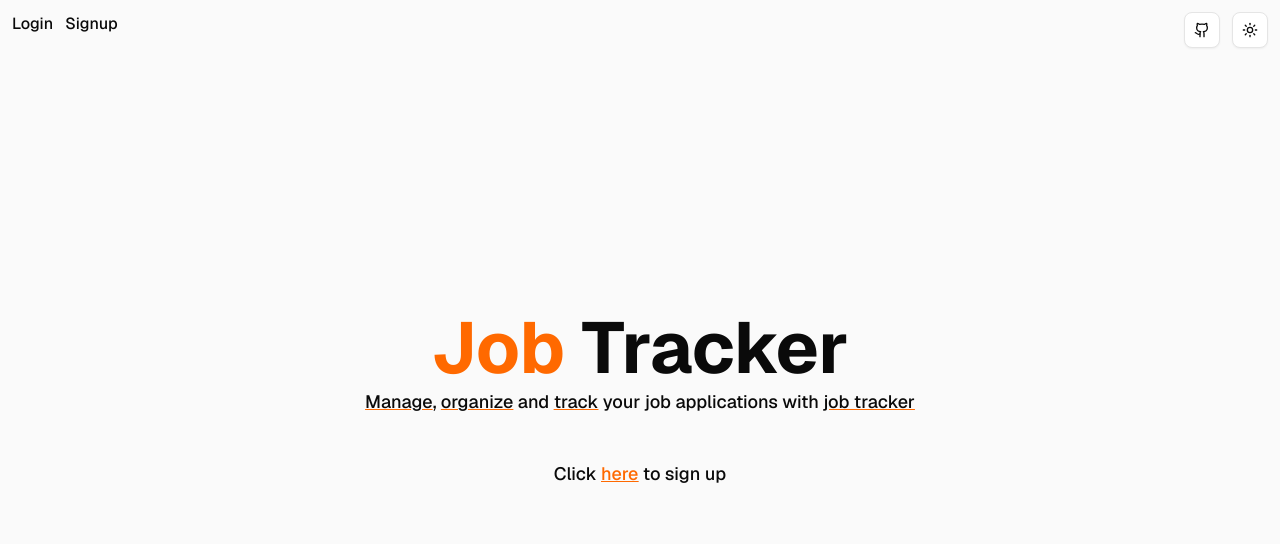
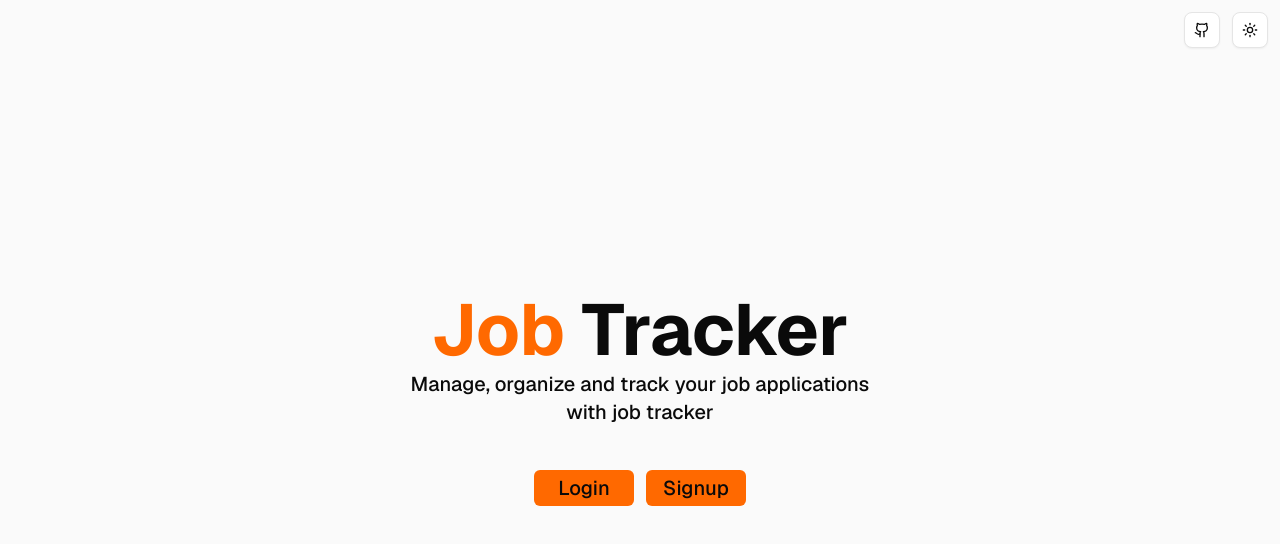
Before and after one commit to otsosaarinen/job-tracker, a Next.js app in the folder frontend/: page / in a window 1280 px wide. Shown: the top 544 px of the page. Built offline with nearby package versions, Linux system fonts and the light colour scheme; no server answers.

Commit message:
rework login and signup buttons

```diff
--- a/frontend/app/page.tsx
+++ b/frontend/app/page.tsx
@@ -1,6 +1,6 @@
 "use client";
 
-import { Button } from "@/components/ui/button";
+import Link from "next/link";
 
 export default function Home() {
 	// environment check
@@ -20,29 +20,12 @@ export default function Home() {
 			<h1 className="text-7xl font-bold">
 				<span className="text-orange-500">Job</span> Tracker
 			</h1>
-			<h2 className="text-lg font-medium">
-				<span className="underline decoration-orange-500">Manage</span>
-				{", "}
-				<span className="underline decoration-orange-500">
-					organize
-				</span>{" "}
-				and{" "}
-				<span className="underline decoration-orange-500">track</span>{" "}
-				your job applications with{" "}
-				<span className="underline decoration-orange-500">
-					job tracker
-				</span>
+			<h2 className="text-xl font-medium max-w-125">
+				Manage, organize and track your job applications with job tracker
 			</h2>
-			<h3 className="mt-10 text-lg font-medium">
-				Click{" "}
-				<span className="text-orange-500 underline">
-					<a href="/signup">here</a>
-				</span>{" "}
-				to sign up
-			</h3>
-			<div className="absolute top-3 left-3 flex flex-row gap-3 font-medium">
-				<a href="/login">Login</a>
-				<a href="/signup">Signup</a>
+			<div className="flex flex-row gap-3 text-xl font-medium mt-10">
+				<Link className="rounded-sm duration-200 transition-color hover:bg-neutral-900 hover:text-orange-500 w-25 bg-orange-500 px-3 py-1" href="/login">Login</Link>
+				<Link className="rounded-sm duration-200 transition-color hover:bg-neutral-900 hover:text-orange-500 w-25 bg-orange-500 px-3 py-1" href="/signup">Signup</Link>
 			</div>
 		</div>
 	);
```
